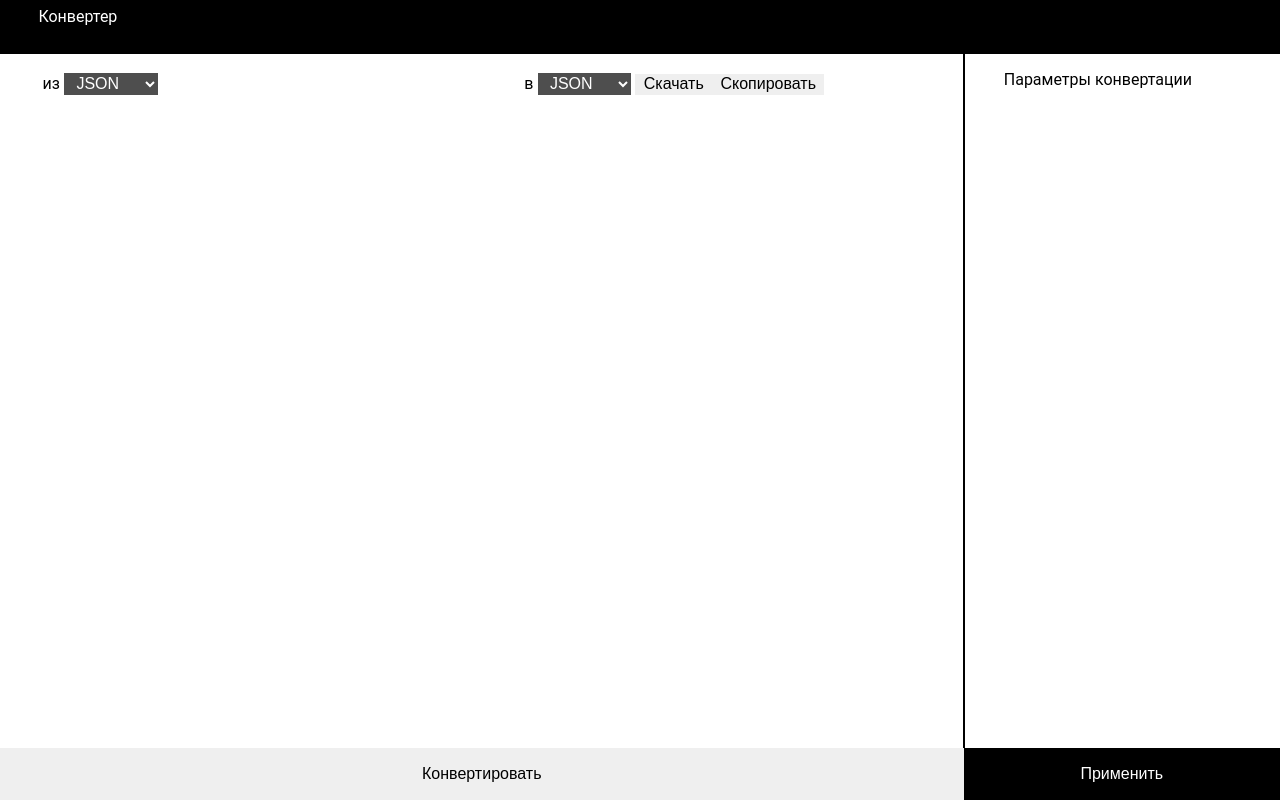
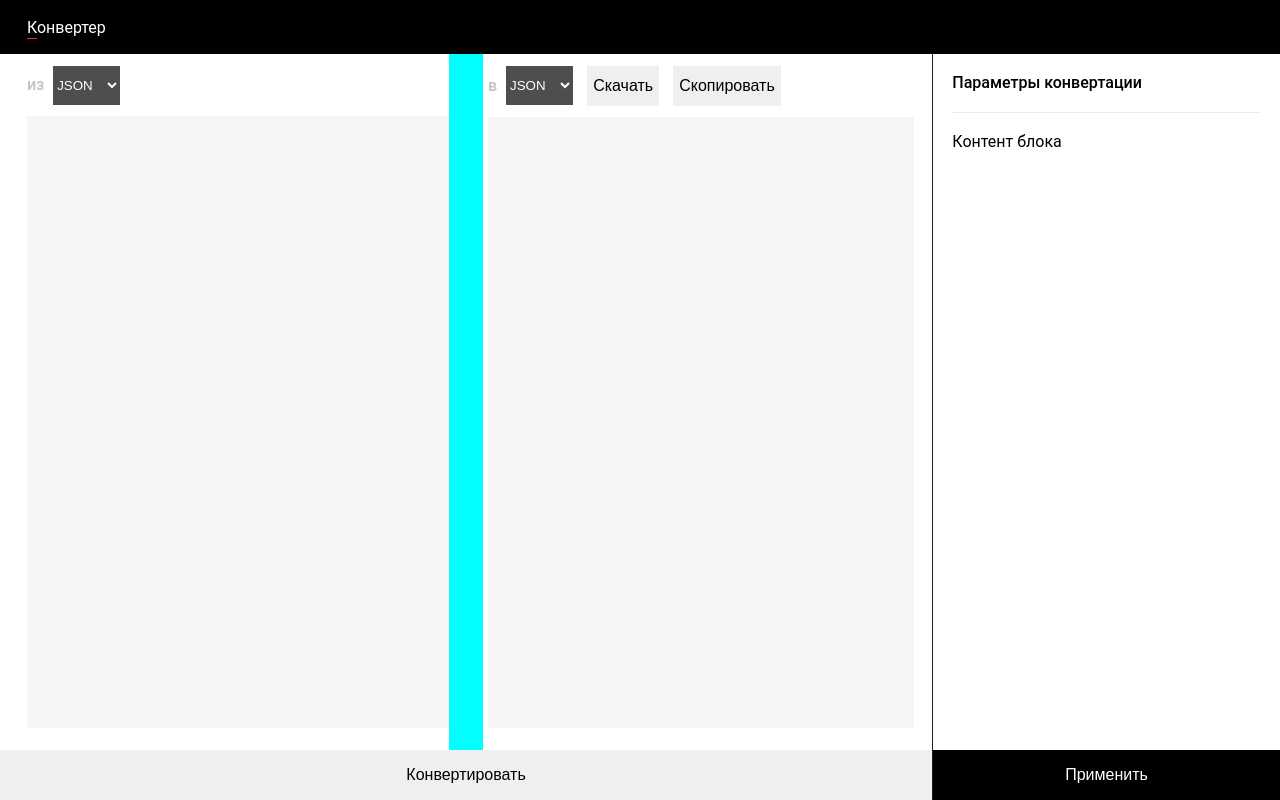
Before and after one commit to ArtyomYaprintsev/converter, a React (Vite) app: page / in a window 1280 px wide. Built offline with nearby package versions, Linux system fonts and the light colour scheme.

Commit message:
Styles and HTML big update
1. Header styles and HTML rework
2. HTML Main structure rework
3. Sidebar with parameters done
4. Main block almost done

```diff
--- a/src/App.css
+++ b/src/App.css
@@ -1,8 +1,4 @@
-#root {
-  margin: 0;
-  line-height: 100%;
-}
-
+/* Общие стили */
 body {
   margin: 0%;
   padding: 0%;
@@ -14,13 +10,12 @@ body {
   display: flex;
   flex-flow: column;
   min-height: 100vh;
-  /* justify-content: flex-start; */
   height: 100%;
   width: 100%;
-  /* font-size: 0.8em; */
   font-size: 2vh;
 }
 
+/* Главный хеддер сайта */
 header {
   margin: 0;
   width: 100%;
@@ -33,47 +28,64 @@ header {
 }
 
 .Logo {
-  margin-top: 0.7%;
-  margin-left: 3%;
+  margin-top: 2.5vh;
+  margin-left: 2.1vw;
+  display: flex;
+  flex-flow: column;
 }
 
+.RedStripe {
+  background-image: url(assets/RedStripe.svg);
+  background-repeat: no-repeat;
+  background-position: 50%;
+  background-size: 100%;
+  aspect-ratio: 1/4;
+  height: 5.4%;
+  width: 13%;
+  margin-top: 0.2vh;
+}
+
+/* Общие стили для фунционального блока сайта*/
 main {
   display: flex;
-  justify-content: space-around;
-  width: 100%;
+  margin-top: auto;
   flex-grow: 1;
+  min-width: 100%;
+  flex-flow: row;
   background-color: white;
 }
-
-
-.Column {
-  float: left;
-  width: 33.33%;
-
-  padding-top: 1%;
-  padding-right: 2%;
-  padding-left: 3%;
-  background-color: white;
-}
-
-/* .Text {
-  margin: 6px;
-  font-weight: 500;
-  line-height: 26px;
-  color: #c2c2c2;
-} */
 
 select{
   background-color: #4e4e4e;
   color: white;
+  margin-right: 1.1vw;
+  border: none;
+}
+
+select > option {
+  font-weight: 500;
+}
+
+#FromTypes {
+  padding-top: 1.4vh;
+  padding-bottom: 1.4vh;
+}
+
+#ToTypes {
+  padding-top: 1.4vh;
+  padding-bottom: 1.4vh;
 }
 
 textarea {
   resize: none;
+  border: none;
+  padding: 1vh;
+  font-size: 2vh;
+  font-family: Roboto;
+  background-color: #F6F6F6;
   height: 100%;
-  border: 0;
-  padding: 1%;
-  font-size: 2vh;
+  width: 100%;
+  box-sizing: border-box;
 }
 
 textarea:focus {
@@ -82,51 +94,137 @@ textarea:focus {
   outline: none;
 }
 
-footer {
-  margin-top: auto;
-  padding: 0;
-  width: 100%;
-  display: flex;
-  height: 6.5vh;
-  align-self: flex-end;
-}
-
 button {
   border: none;
   font-size: 2vh;
-  padding: 0.3% 2%;
-  /* height: 6; */
+}
+
+/* Основной левый блок с конвертацией */
+.LeftSide {
+  flex-grow: 1;
+  display: flex;
+  flex-flow: column;
+}
+
+.LeftSide .Content {
+  flex-grow: 1;
+  display: flex;
+  flex-flow: row;
+}
+
+.LeftSide .Block {
+  width: 35.1vw;
+}
+
+.LeftSide .Block .Header {
+  display: flex;
+  flex-flow: row;
+  padding-top: 1.4vh;
+  padding-bottom: 1.4vh;
+  align-items: center;
+}
+
+.LeftSide .Block .Button {
+  margin-right: 1.1vw;
+  padding-top: 1.4vh;
+  padding-bottom: 1.4vh;
+}
+
+.LeftSide .Block .Header .Text {
+  text-align: center;
+  font-weight: 500;
+  color: #C2C2C2;
+  margin-right: 0.7vw;
+}
+
+.LeftSide .Input .Container {
+  margin-left: 2.1vw;
+  display: flex;
+  flex-flow: column;
+  height: 100%;
+}
+
+.LeftSide .Input .Container .Body {
+  margin-top: auto;
+  flex-grow: 1;
+  padding-bottom: 2.7vh;
+}
+
+.LeftSide .BetweenStripe {
+  flex-grow: 1;
+  background-color: aqua;
+}
+
+.LeftSide .Output {
+  margin-left: auto;
+}
+
+.LeftSide .Output .Container {
+  margin-left: 0.4vw;
+  margin-right: 1.4vw;
+  display: flex;
+  flex-flow: column;
+  height: 100%;
+}
+
+.LeftSide .Output .Container .Body {
+  margin-top: auto;
+  flex-grow: 1;
+  padding-bottom: 2.7vh;
+}
+
+/* Правый сайдбар с параметрами настроек */
+.RightSide {
+  width: 27.1vw;
+  margin-left: auto;
+  display: flex;
+  flex-flow: column;
+  border-left: 0.15vw solid #1e1e1e;
+}
+
+.RightSide .Container {
+  display: flex;
+  flex-flow: column;
+  margin-left: 1.5vw;
+  margin-right: 1.5vw;
+}
+
+.RightSide .Header {
+  padding-top: 2vh;
+  padding-bottom: 2vh;
+  border-bottom: 0.15vh solid #ECECEC;
+  font-weight: 500;
+}
+
+.RightSide .Body {
+  padding-top: 2vh;
+}
+
+.Apply {
+  background-color: black;
+  color: white;
+  width: 100%;
+}
+
+/* Футер */
+.Footer {
+  margin-top: auto;
+}
+
+.Footer .Button {
+  padding-top: 2vh;
+  padding-bottom: 2vh;
 }
 
 .Convert {
-  float: left;
-  width: 80%;
+  width: 100%;
 }
 
 .Inactive {}
 
 .Active {}
 
-.Apply {
-  background-color: black;
-  color: white;
-  float: right;
-  width: 26.1%;
-}
 
-.Params{
-  width: 20%;
-  border-left: 0.2vw solid black;
-}
-
-.Container {
-  margin: 1%;
-  height: 50%;
-  width: 100%;
-  display: flex;
-  flex-flow: column;
-
-}
 
 #types {
   font-size: 2vh;
--- a/src/App.tsx
+++ b/src/App.tsx
@@ -57,42 +57,76 @@ function App() {
         </div>
       </header>
       <main>
-        <div className="Input Column">
+        <div className="LeftSide">
+          <div className="Content">
+            <div className="Input Block">
               <div className="Container">
-            <div>
+                <div className="Header">
                   <span className="Text">из</span>
-            <select id="types">
+                  <select id="FromTypes">
                     <option value="JSON" selected>
                       JSON
                     </option>
-              <option value="Another">Another</option>
+                    <option value="Another">
+                      Another
+                    </option>
                   </select>
                 </div>
-            <textarea name="in" id="in" cols="30" rows="30" autoComplete="on" autoFocus ref={ref}/>
+                <div className="Body">
+                  <textarea className="TextArea" name="in" id="in" autoComplete="on" autoFocus ref={ref}/>
                 </div>
               </div>
-        <div className="Output Column">
+            </div>
+            <div className="BetweenStripe">
+              <div className="Stripe"></div>
+              <div className="Arrow"></div>
+              <div className="Stripe"></div>
+            </div>
+            <div className="Output Block">
               <div className="Container">
-            <div>
+                <div className="Header">
                   <span className="Text">в</span>
-            <select id="types">
+                  <select id="ToTypes">
                     <option value="JSON" selected>
                       JSON
                     </option>
-              <option value="Another">Another</option>
+                    <option value="Another">
+                      Another
+                    </option>
                   </select>
-            <button>Скачать</button><button>Скопировать</button>
+                  <button className="Download Button">
+                    Скачать
+                  </button>
+                  <button className="Copy Button">
+                    Скопировать
+                  </button>
                 </div>
-
-            <textarea name="out" id="output" cols="30" rows="30" autoComplete="on" readOnly/>
+                <div className="Body">
+                  <textarea className="TextArea" name="out" id="output" autoComplete="on" readOnly/>
                 </div>
               </div>
-        <div className="Params Column">Параметры конвертации</div>
+            </div>
+          </div>
+          <div className="Footer">
+            <button className="Convert Button Inactive" onClick={Convert}>Конвертировать</button>
+          </div>
+        </div>
+        <div className="RightSide">
+          <div className="Content">
+            <div className="Container">
+              <div className="Header">
+                Параметры конвертации
+              </div>
+              <div className="Body">
+                Контент блока
+              </div>
+            </div>
+          </div>
+          <div className="Footer">
+            <button className="Apply Button">Применить</button>
+          </div>
+        </div>
       </main>
-      <footer>
-        <button className="Convert Button Inactive" onClick={Convert}>Конвертировать</button>
-        <button className="Apply Button">Применить</button>
-      </footer>
     </div>
   );
 }
```
Also changed, not shown: src/assets/redStripe.svg (added). Lines whose indentation alone changed are shown as unchanged.
